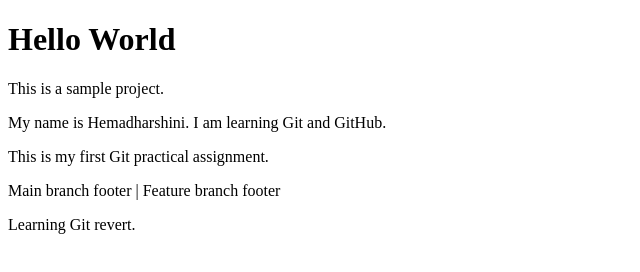
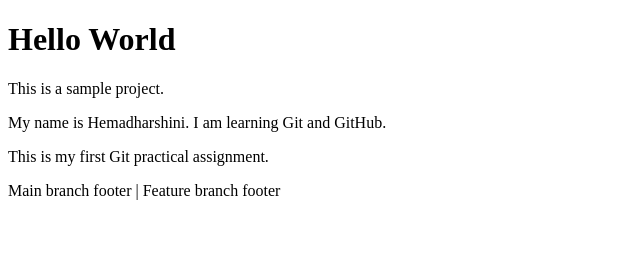
Before and after one commit to HemadharshiniKannan0112/project-html, a plain HTML site: page index.html in a window 1280 px wide. Shown: the whole page, without its empty margins (0-640 px from the left). Drawn offline with Linux system fonts and the light colour scheme.

Commit message:
Revert "Add revert practice paragraph"
This reverts commit 7eb46a17cb7529bc4a73cb1d332d41ed2facf617.

```diff
--- a/index.html
+++ b/index.html
@@ -10,6 +10,5 @@
     <p>My name is Hemadharshini. I am learning Git and GitHub.</p>
     <p>This is my first Git practical assignment.</p>
     <footer>Main branch footer | Feature branch footer</footer>
-    <p>Learning Git revert.</p>
 </body>
 </html>
```
